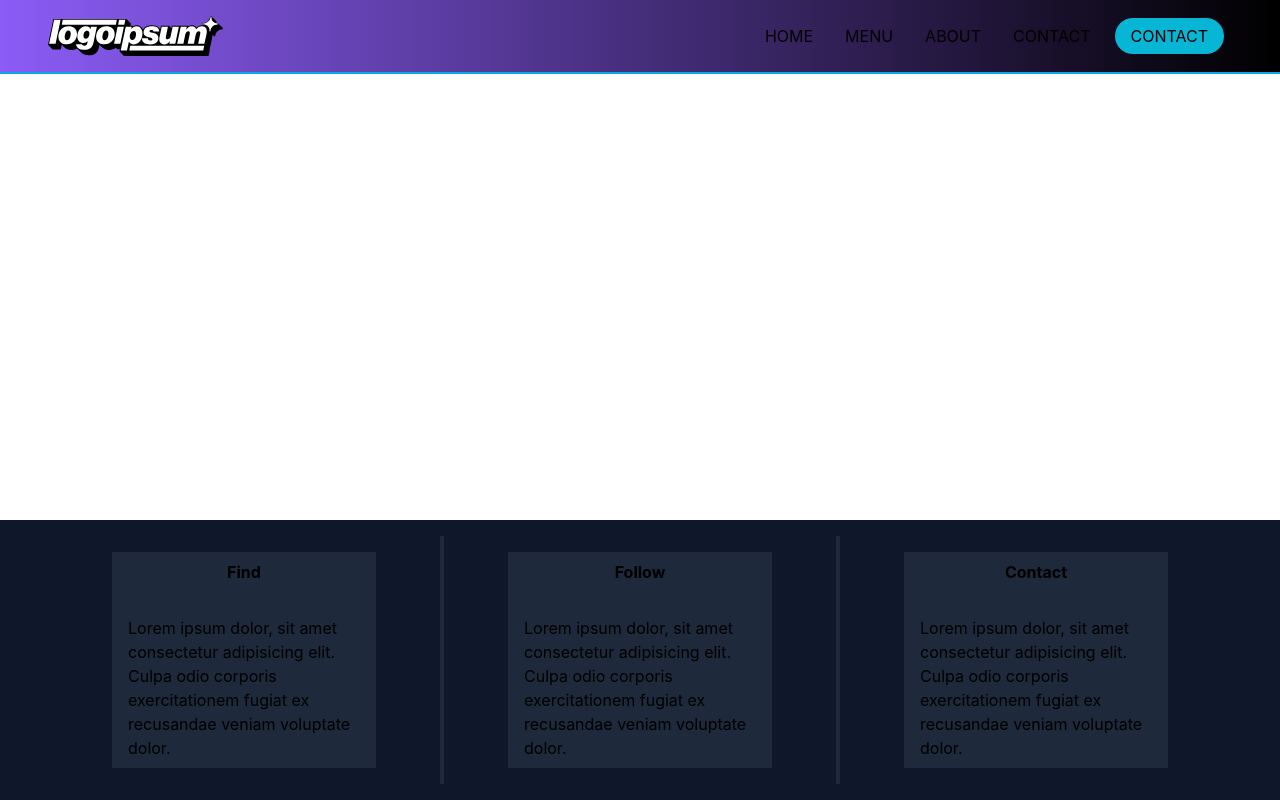
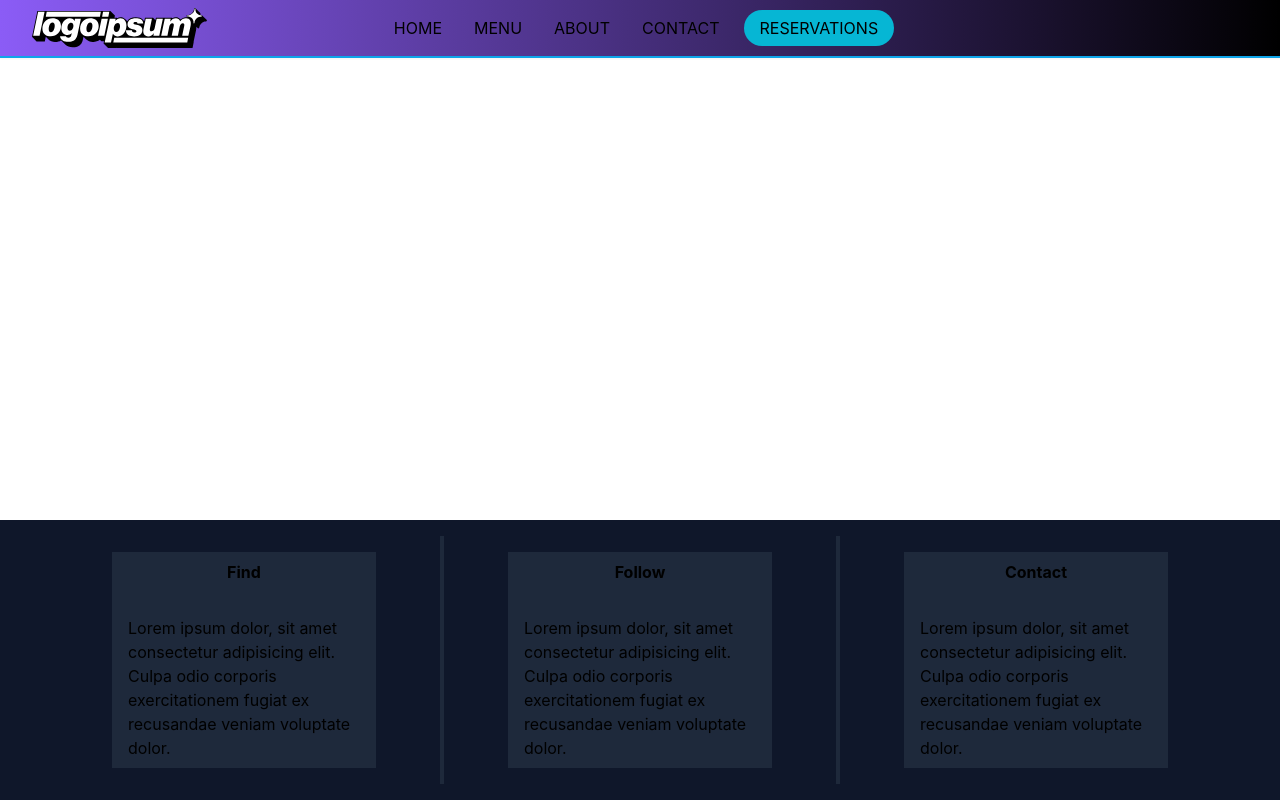
Before and after one commit to iainbrux/zaza-restaurant-website, a Next.js app: page / in a window 1280 px wide. Built offline with nearby package versions, Linux system fonts and the light colour scheme.

Commit message:
added an absolute positioning to the logo and centralised the navlinks, updated hero button wording to reservations

```diff
--- a/components/nav-bar/index.tsx
+++ b/components/nav-bar/index.tsx
@@ -3,8 +3,8 @@ import Link from "next/link";
 export const NavigationBar = () => {
   return (
     <header>
-      <nav className="flex flex-row items-center justify-between py-4 px-12 border-b-2 shadow-sm border-sky-500 fixed top-0 w-full bg-gradient-to-r from-violet-500 to-fuchsia-500s bg-black z-10">
-        <img src="/logo-ipsum.svg" />
+      <nav className="flex flex-row items-center justify-center py-4 border-b-2 shadow-sm border-sky-500 fixed top-0 w-full bg-gradient-to-r from-violet-500 to-fuchsia-500s bg-black z-10">
+        <img src="/logo-ipsum.svg" className="absolute left-8" />
         <div>
           <Link className="mx-4" href="/">
             HOME
@@ -22,7 +22,7 @@ export const NavigationBar = () => {
             className="py-2 px-4 bg-cyan-500 rounded-full mx-2"
             href="/contact"
           >
-            CONTACT
+            RESERVATIONS
           </Link>
         </div>
       </nav>
```
